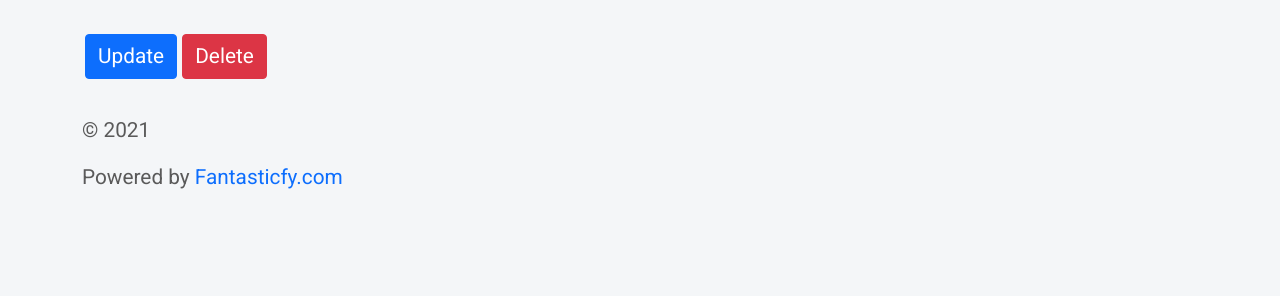
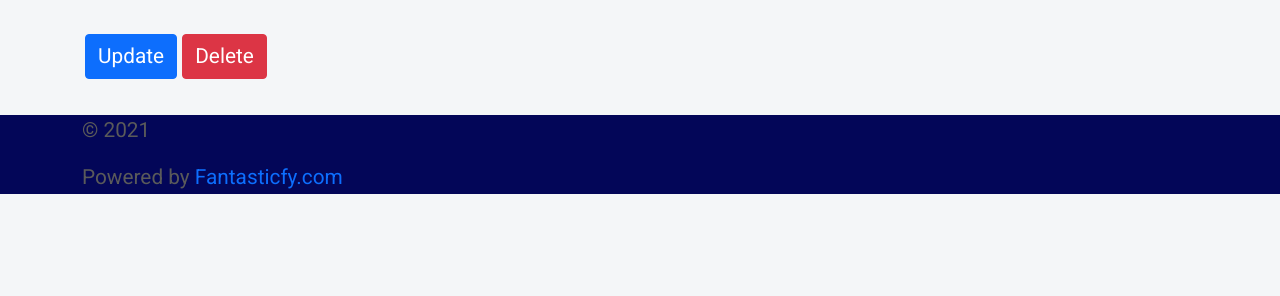
Before and after one commit to witocorp/alpesan-creator, a Yii app: template backend/views/emails/view.php in a window 1280 px wide. Shown: the part 54-350 px from the top of the page. Run offline with PHP 8.4 and a stand-in for Yii, Linux system fonts and the light colour scheme; the template is opened without the code that fills it, so the values that code supplies are empty; some libraries are stand-ins or nearby versions.

Commit message:
cambio footer

```diff
--- a/backend/web/css/style.css
+++ b/backend/web/css/style.css
@@ -7,12 +7,19 @@
   font-family: 'Roboto', sans-serif;
  }
 
-.nbtn-outline-danger {
+.btn-outline-danger {
   color: white !important;
   background-color: blue !important;
   border-radius: 0px !important;
   border-color: blue !important;
 }
+footer {
+  background-color: #030658;
+}
+footer a {
+  background-color: #030658;
+}
+
 .box_third_menu {
   padding-top: 1%;
   text-align: end;
```
Also changed, not shown: landings/assets/style.css (+7 -1 lines).
